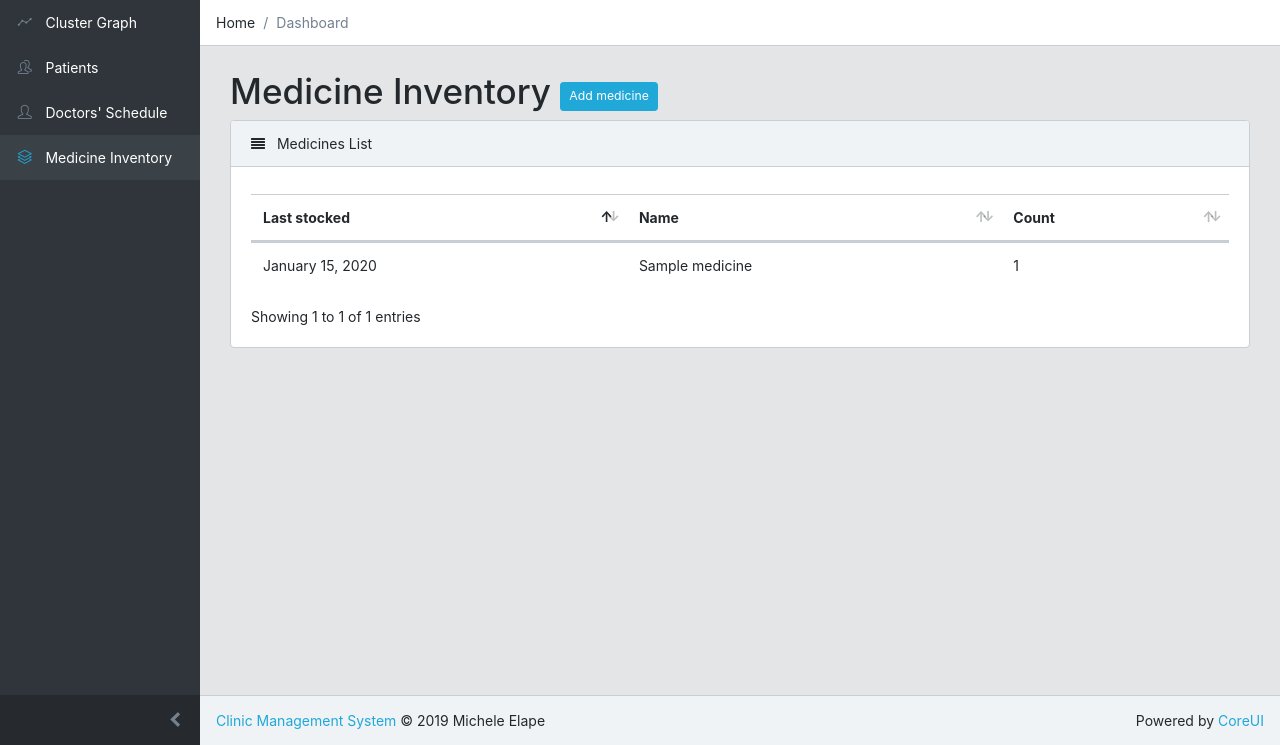
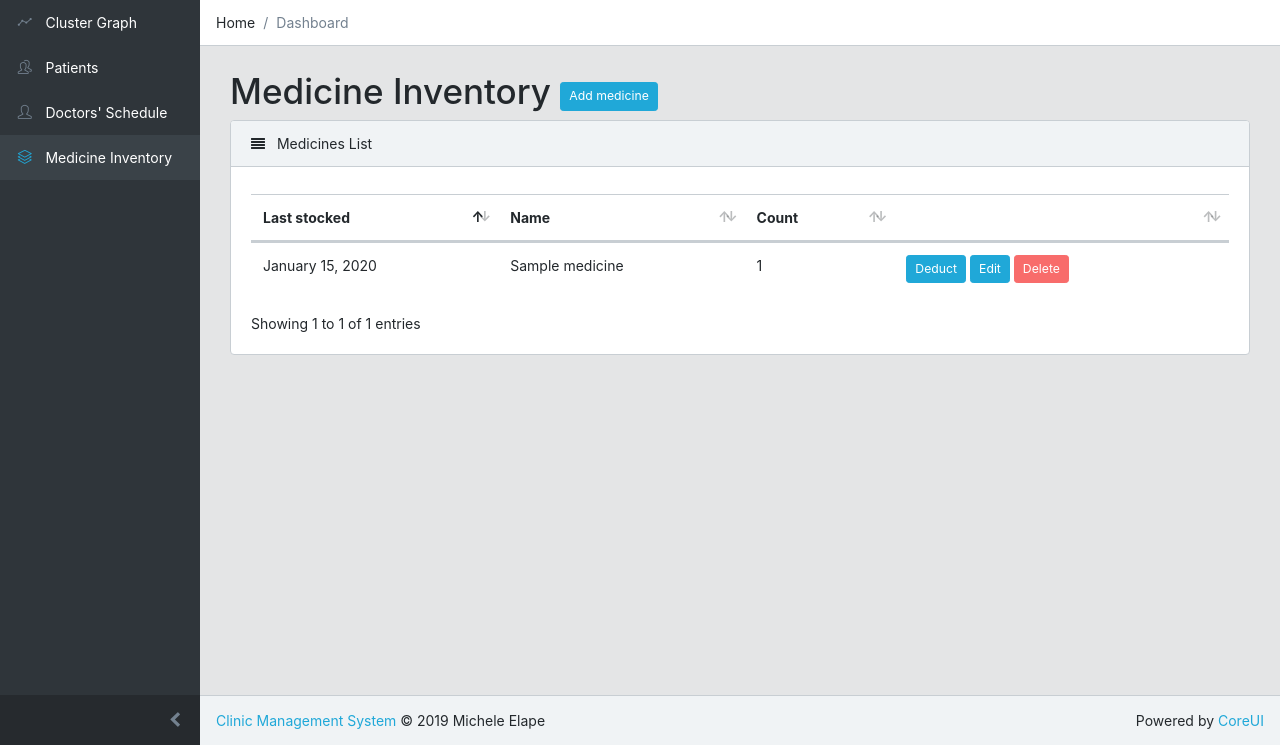
Before and after one commit to rcpelisco/ClinicManagementSystem, a Flask app: page /medicine_inventory/ in a window 1280 px wide. Shown: the part 55-800 px from the top of the page. Run offline with Flask 2, Linux system fonts and the light colour scheme; tables that the repository leaves empty hold one stand-in row (values such as "Sample post"); some libraries are stand-ins or nearby versions.

Commit message:
Updated medicine inventory

```diff
--- a/cms/dashboard/routes.py
+++ b/cms/dashboard/routes.py
@@ -57,11 +57,6 @@ def index():
         for entry in statistics['findings']:
             if(entry['name'] == result.findings):
                 entry['female_count'] = result.case_count
-
-
-    #     statistics[result.findings] = { 'male': result.case_count }
-    # for result in female_result:
-    #     statistics[result.findings]['female'] = result.case_count
 
     print(statistics)
     # return ''
--- a/cms/medicine_inventory/forms.py
+++ b/cms/medicine_inventory/forms.py
@@ -11,5 +11,12 @@ class CreateMedicineForm(FlaskForm):
     count = IntegerField('Count', validators=[DataRequired()])
     submit = SubmitField('Add Medicine')
 
-class EditMedicineForm(CreateMedicineForm):
+class DeductMedicineForm(FlaskForm):
+    count = IntegerField('Count', validators=[DataRequired()])
+    submit = SubmitField('Save Changes')
+
+class EditMedicineForm(FlaskForm):
     id = IntegerField(widget=HiddenInput())
+    name = StringField('Name', validators=[DataRequired(), Length(min=2)])
+    count = IntegerField('Count', validators=[DataRequired()])
+    submit = SubmitField('Save Changes')
--- a/cms/medicine_inventory/routes.py
+++ b/cms/medicine_inventory/routes.py
@@ -1,19 +1,22 @@
 from flask import Blueprint, render_template, redirect, url_for, request
+from datetime import datetime
 from cms import db
 from flask_login import current_user
 from cms.models import Medicine
 from cms.medicine_inventory.forms import CreateMedicineForm, EditMedicineForm
+from cms.medicine_inventory.forms import DeductMedicineForm
 
 medicine_inventory = Blueprint('medicine_inventory', __name__)
 
 @medicine_inventory.route('/', methods=['GET'])
 def index():
     medicines = Medicine.query.all()
+    deduct_form = DeductMedicineForm()
     return render_template('medicine_inventory/index.html',
-        medicines=medicines)
+        medicines=medicines, form=deduct_form)
 
-@medicine_inventory.route('/<medical_record>', methods=['GET'])
-def view(medical_record):
+@medicine_inventory.route('/<medicine>', methods=['GET'])
+def view(medicine):
     medical_record = MedicalRecord.query.get(medical_record)
     return render_template('medicine_inventory/view.html',
         medical_record=medical_record)
@@ -36,28 +39,38 @@ def save():
     return render_template('medicine_inventory/create.html', form=form)
 
 @medicine_inventory.route('/<medicine>/edit', methods=['GET'])
-def edit(medical_record):
-    patient = Patient.query.get(patient)
-    form = EditMedicalRecordForm(obj = patient)
-    return render_template('medicine_inventory/edit.html', patient=patient, form=form)
+def edit(medicine):
+    medicine = Medicine.query.get(medicine)
+    form = EditMedicineForm(obj = medicine)
+    return render_template('medicine_inventory/edit.html', medicine=medicine,
+        form=form)
 
 @medicine_inventory.route('/update', methods=['POST'])
 def update():
-    form = EditMedicalRecordForm()
+    form = EditMedicineForm()
     if form.validate_on_submit():
-        patient = Patient.query.get(form.id.data)
-        patient.first_name = form.first_name.data
-        patient.last_name = form.last_name.data
-        patient.date_of_birth = form.date_of_birth.data
-        patient.address = form.address.data
+        medicine = Medicine.query.get(form.id.data)
+        if medicine.count < form.count.data:
+            medicine.last_stocked = str(datetime.now())
+        medicine.name = form.name.data
+        medicine.count = form.count.data
+        db.session.commit()
+    return redirect(url_for('medicine_inventory.index'))
 
+@medicine_inventory.route('/<medicine>/deduct', methods=['POST'])
+def deduct(medicine):
+    form = DeductMedicineForm()
+    if form.validate_on_submit():
+        medicine = Medicine.query.get(medicine)
+        medicine.count = medicine.count - form.count.data
         db.session.commit()
-        return redirect(url_for('medicine_inventory.view', patient=patient.id))
-    return redirect(request.referrer)
+    print(form.errors)
+    return redirect(url_for('medicine_inventory.index'))
 
-@medicine_inventory.route('<patient>/delete/', methods=['GET'])
-def delete(patient):
-    patient = Patient.query.get(int(patient))
-    db.session.delete(patient)
+
+@medicine_inventory.route('<medicine>/delete/', methods=['GET'])
+def delete(medicine):
+    medicine = Medicine.query.get(int(medicine))
+    db.session.delete(medicine)
     db.session.commit()
     return redirect(url_for('medicine_inventory.index'))
--- a/cms/patients/forms.py
+++ b/cms/patients/forms.py
@@ -19,3 +19,4 @@ class CreatePatientForm(FlaskForm):
 
 class EditPatientForm(CreatePatientForm):
     id = IntegerField(widget=HiddenInput())
+    submit = SubmitField('Save Changes')
--- a/cms/templates/doctors_schedule/create.html
+++ b/cms/templates/doctors_schedule/create.html
@@ -19,9 +19,9 @@
       </div>
       <div class="card-body">
         <form action="{{ url_for('doctors_schedule.save') }}" method="post">
-            {% if form.errors %}
-              {{ form.errors }}
-            {% endif %}
+          {% if form.errors %}
+            {{ form.errors }}
+          {% endif %}
           {{ form.hidden_tag() }}
           <div class="form-group">
             <label for="patient">Patient</label>
--- a/cms/templates/medical_records/view.html
+++ b/cms/templates/medical_records/view.html
@@ -118,7 +118,7 @@
           </div>
         </div>
         <hr>
-        <a href="{{ url_for('medical_records.print',
+        <a href="{{ url_for('medical_records.print_report',
           medical_record=medical_record.id) }}" class="btn btn-primary pull-right"
           target="blank">
           Print</a>
--- a/cms/templates/medicine_inventory/index.html
+++ b/cms/templates/medicine_inventory/index.html
@@ -24,6 +24,7 @@
             <th>Last stocked</th>
             <th>Name</th>
             <th>Count</th>
+            <th></th>
           </tr>
         </thead>
         <tbody>
@@ -32,10 +33,50 @@
             <td>{{ medicine.last_stocked|date }}</td>
             <td>{{ medicine.name }}</td>
             <td>{{ medicine.count }}</td>
+            <td>
+              <button class="btn btn-primary btn-sm btn-deduct" data-toggle="modal"
+                data-id="{{ medicine.id }}"
+                data-target="#exampleModal">
+                Deduct
+              </button>
+              <a href="{{ url_for('medicine_inventory.edit',
+                medicine=medicine.id) }}" class="btn btn-primary btn-sm">
+                Edit
+              </a>
+              <a href="{{ url_for('medicine_inventory.delete',
+                medicine=medicine.id) }}" class="btn btn-danger btn-sm">
+                Delete
+              </a>
+            </td>
           </tr>
           {% endfor %}
         </tbody>
       </table>
+    </div>
+  </div>
+</div>
+<div class="modal fade" id="exampleModal" tabindex="-1" role="dialog" aria-labelledby="exampleModalLabel" aria-hidden="true">
+  <div class="modal-dialog" role="document">
+    <div class="modal-content">
+      <form action="/" method="post">
+        {{ form.hidden_tag() }}
+        <div class="modal-header">
+          <h5 class="modal-title" id="exampleModalLabel">Deduct medicine count</h5>
+          <button type="button" class="close" data-dismiss="modal" aria-label="Close">
+            <span aria-hidden="true">&times;</span>
+          </button>
+        </div>
+        <div class="modal-body">
+          <div class="form-group">
+            {{ form.count.label }}
+            {{ form.count(class="form-control") }}
+          </div>
+        </div>
+        <div class="modal-footer">
+          <button type="button" class="btn btn-secondary" data-dismiss="modal">Close</button>
+          {{ form.submit(class="btn btn-primary pull-right") }}
+        </div>
+      </form>
     </div>
   </div>
 </div>
@@ -50,6 +91,10 @@
       paging: false,
       searching: false
     })
+    $('.btn-deduct').click(function() {
+      let medicine_id = $(this).attr('data-id')
+      $('form').attr('action', "{{ url_for('medicine_inventory.index') }}" + medicine_id + '/deduct')
+    })
   })
 </script>
 {% endblock javascript %}
```
Also changed, not shown: cms/medical_records/routes.py (+3 -7 lines), cms/templates/medicine_inventory/edit.html (+6 -16 lines), cms/templates/patients/edit.html (+11 -3 lines).
